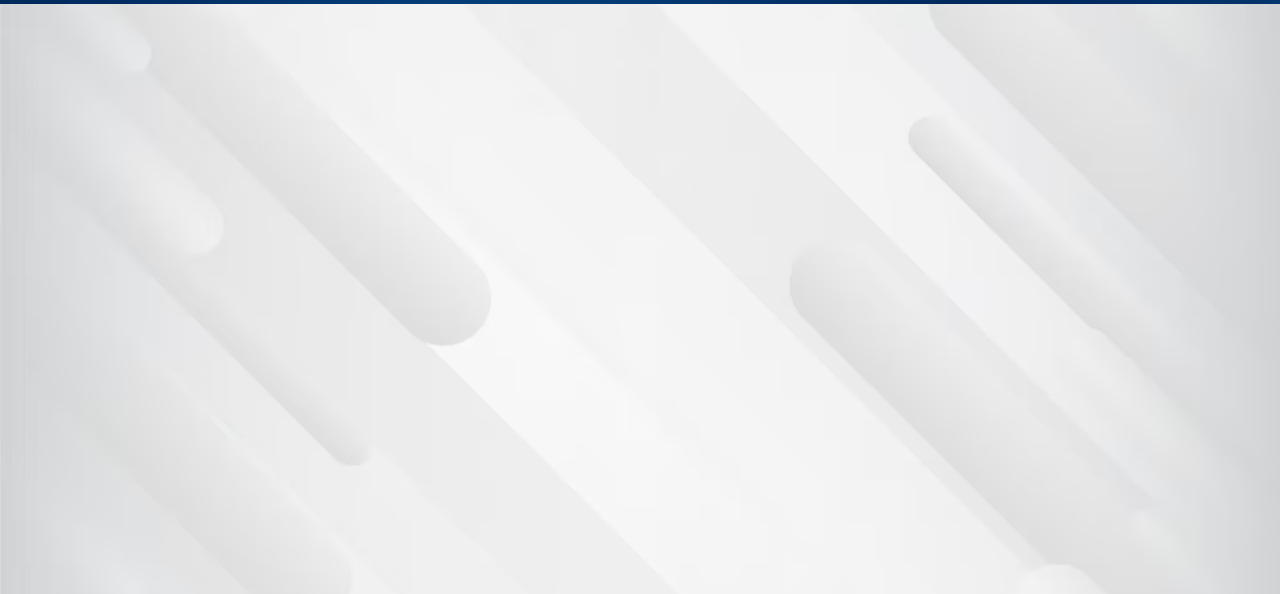
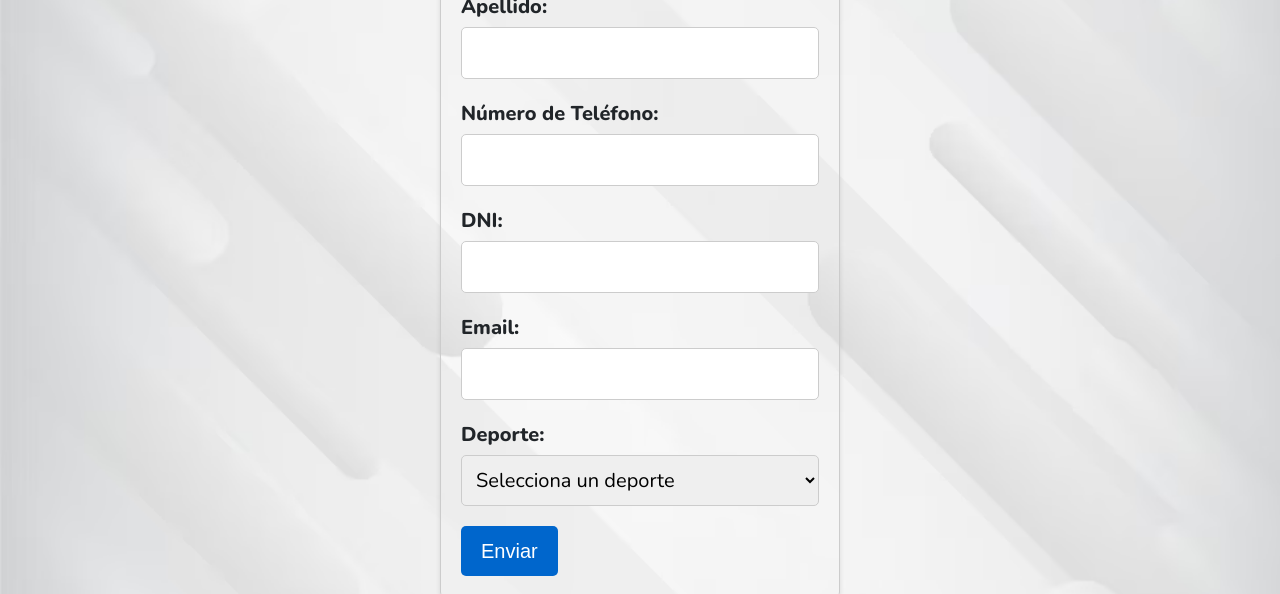
Before and after one commit to matt-gz/PreEntrega3-GomezMateo, a website: page pages/registro.html in a window 1280 px wide. Shown: the part 136-730 px from the top of the page. Drawn offline with nearby package versions, Linux system fonts and the light colour scheme.

Commit message:
formulario de inscripcion agregado, falta estilo

```diff
--- a/pages/registro.html
+++ b/pages/registro.html
@@ -39,8 +39,45 @@
                 </li>
             </ul>
         </div>
+    </header>
 
-    </header>
+
+    <form class="formulario">
+        <div class="campo">
+          <label for="nombre">Nombre:</label>
+          <input type="text" id="nombre" name="nombre" required>
+        </div>
+        <div class="campo">
+          <label for="apellido">Apellido:</label>
+          <input type="text" id="apellido" name="apellido" required>
+        </div>
+        <div class="campo">
+          <label for="telefono">Número de Teléfono:</label>
+          <input type="tel" id="telefono" name="telefono" required>
+        </div>
+        <div class="campo">
+          <label for="dni">DNI:</label>
+          <input type="text" id="dni" name="dni" required>
+        </div>
+        <div class="campo">
+          <label for="email">Email:</label>
+          <input type="email" id="email" name="email" required>
+        </div>
+        <div class="campo">
+          <label for="deporte">Deporte:</label>
+          <select id="deporte" name="deporte" required>
+            <option value="" disabled selected>Selecciona un deporte</option>
+            <option value="futbol">Fútbol</option>
+            <option value="tenis">Tenis</option>
+            <option value="baloncesto">Baloncesto</option>
+            <!-- Agrega más opciones según los deportes disponibles -->
+          </select>
+        </div>
+        <button type="submit">Enviar</button>
+      </form>
+
+
+
 <section class="contenedor_a_editar">
     <div class="slider_propio">
         <div class="slide-track_propio">
--- a/scss/style.scss
+++ b/scss/style.scss
@@ -485,7 +485,54 @@ button[type="submit"]:hover {
     font-family: 'Rajdhani', sans-serif;
 }
 
+/*-------PAGINA CONTACTO-------*/
+/* Estilos generales del formulario */
+.formulario {
+    max-width: 400px;
+    margin: 0 auto;
+    padding: 20px;
+    border: 1px solid #ccc;
+    border-radius: 5px;
+    box-shadow: 0 2px 5px rgba(0, 0, 0, 0.1);
+    font-family: 'Arial', sans-serif;
 
+    .campo {
+      margin-bottom: 20px;
+
+      label {
+        display: block;
+        font-weight: bold;
+        margin-bottom: 5px;
+      }
+
+      input,
+      select {
+        width: 100%;
+        padding: 10px;
+        border: 1px solid #ccc;
+        border-radius: 5px;
+        outline: none;
+
+        &:focus {
+          border-color: #0066cc;
+        }
+      }
+    }
+
+    button[type="submit"] {
+      background-color: #0066cc;
+      color: #fff;
+      border: none;
+      border-radius: 5px;
+      padding: 10px 20px;
+      cursor: pointer;
+      transition: background-color 0.3s;
+
+      &:hover {
+        background-color: #0052a3;
+      }
+    }
+  }
 
 
 /*--------------FOOTER-------------*/
```
Also changed, not shown: css/style.css, 1 other file.
